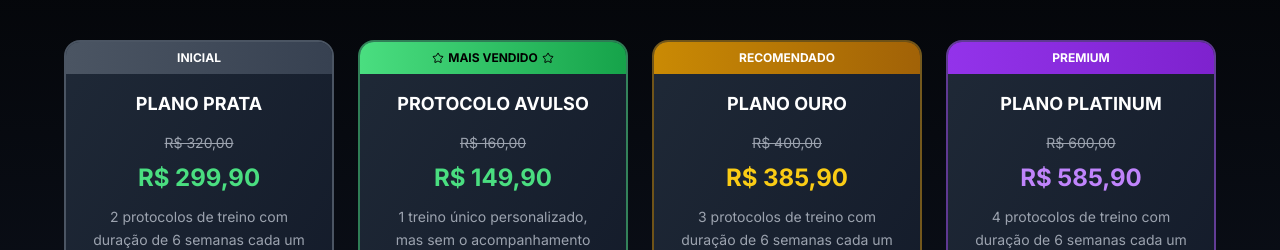
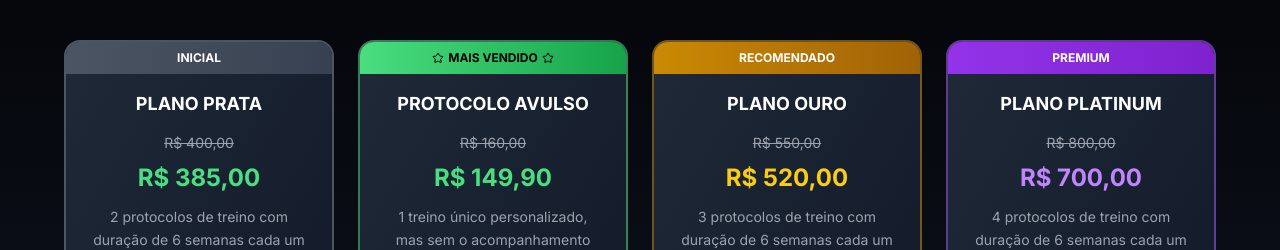
Before and after one commit to ytallobruno/maiateam-landingpage, a Next.js app: page / in a window 1280 px wide. Shown: the part 5760-6010 px from the top of the page. Built offline with nearby package versions, Linux system fonts and the light colour scheme.

Commit message:
feat: novos valores de planos

```diff
--- a/src/components/PricingSection.tsx
+++ b/src/components/PricingSection.tsx
@@ -10,8 +10,8 @@ export default function PricingSection() {
       id: "prata",
       name: "PLANO PRATA",
       badge: "INICIAL",
-      priceCredit: "R$ 320,00",
-      priceVista: "R$ 299,90",
+      priceCredit: "R$ 400,00",
+      priceVista: "R$ 385,00",
       description: "2 protocolos de treino com duração de 6 semanas cada um",
       features: [
         "Planilha com vídeos de TODOS os exercícios",
@@ -48,8 +48,8 @@ export default function PricingSection() {
       id: "ouro",
       name: "PLANO OURO",
       badge: "RECOMENDADO",
-      priceCredit: "R$ 400,00",
-      priceVista: "R$ 385,90",
+      priceCredit: "R$ 550,00",
+      priceVista: "R$ 520,00",
       description: "3 protocolos de treino com duração de 6 semanas cada um",
       features: [
         "Planilha com vídeos de TODOS os exercícios",
@@ -67,8 +67,8 @@ export default function PricingSection() {
       id: "platinum",
       name: "PLANO PLATINUM",
       badge: "PREMIUM",
-      priceCredit: "R$ 600,00",
-      priceVista: "R$ 585,90",
+      priceCredit: "R$ 800,00",
+      priceVista: "R$ 700,00",
       description: "4 protocolos de treino com duração de 6 semanas cada um",
       features: [
         "Planilha com vídeos de TODOS os exercícios",
```
